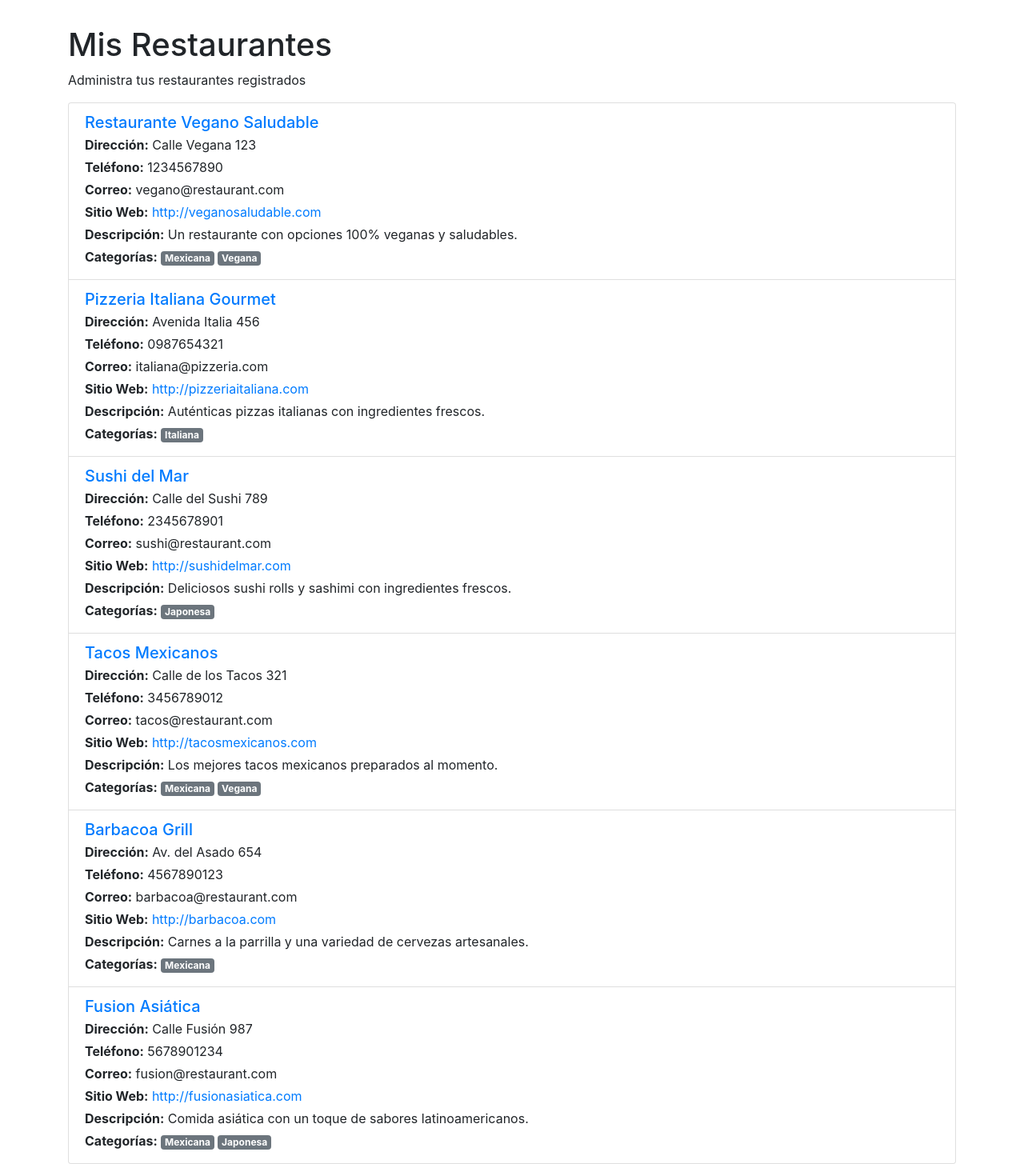
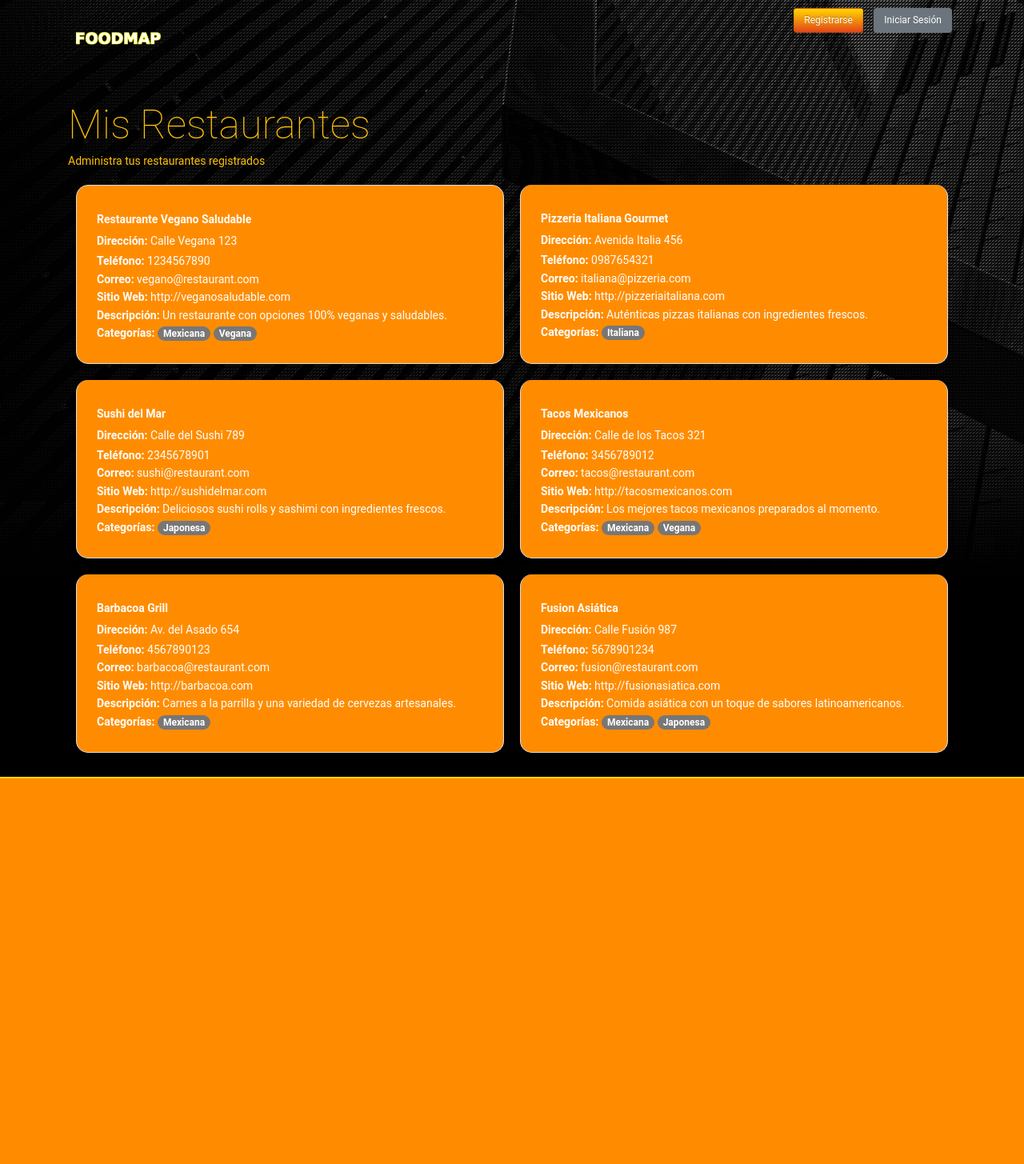
Before and after one commit to DCC-CC4401/2024-2-CC4401-grupo-2, a Django app: template todoapp/templates/todoapp/my_restaurants.html in a window 1280 px wide. Shown: the whole page at 80% size. After the commit the page ends 973 px from the top, so only its background shows below. Run offline with Django 3.2, Linux system fonts and the light colour scheme; the template is opened without the code that fills it: values that come from a table or form of the project are taken from there, others are empty; data comes from the database, SQL or seed files in the repository; some libraries are stand-ins or nearby versions.

Commit message:
Implementación de interfaz de registro de restaurantes y mis restaurantes

```diff
--- a/todoapp/templates/todoapp/my_restaurants.html
+++ b/todoapp/templates/todoapp/my_restaurants.html
@@ -1,3 +1,4 @@
+{% load static %}
 <!DOCTYPE html>
 <html>
     <head>
@@ -6,41 +7,61 @@
         <link rel="stylesheet" href="https://stackpath.bootstrapcdn.com/bootstrap/4.5.2/css/bootstrap.min.css"
               integrity="sha384-JcKb8q3iqJ61gNV9KGb8thSsNjpSL0n8PARn9HuZOnIxN0hoP+VmmDGMN5t9UJ0Z"
               crossorigin="anonymous">
+        <!-- CSS de Flexor -->
+        <link rel="stylesheet" href="{% static 'lib/bootstrap/css/bootstrap.min.css' %}">
+        <link rel="stylesheet" href="{% static 'lib/font-awesome/css/font-awesome.min.css' %}">
+        <link rel="stylesheet" href="{% static 'css/style.css' %}">
     </head>
-<body>
-   <div class="container" style="margin-top: 2em">
-        <!-- Encabezado de la página -->
-        <div class="row">
-            <div class="col-md-10">
-                <h1>Mis Restaurantes</h1>
+<body class="page-index has-hero">
+    <div id="background-wrapper" class="buildings">
+        <!-- ======== Navegación ======== -->
+        <div id="navigation" class="wrapper">
+            <!-- Bloque de navegación del template -->
+            <div class="header">
+                <div class="header-inner container">
+                    <div class="row align-items-center">
+                        <div class="col-md-8">
+                            <a class="navbar-brand" href="{% url 'restaurant_list' %}" title="Home">
+                                <img src="{% static 'img/logo.png' %}" alt="FoodMap Logo" class="logo-img" style="height: 50px;">
+                            </a>
                         </div>
-            <div class="col-xs-1">
+                        <div class="col-md-4 text-right">
+                            <ul class="list-inline user-menu">
                                 {% if user.is_authenticated %}
                                     {% if user.tipo == "Propietario" %}
-                        <!-- Botones para acciones del propietario -->
-                        <a class="badge badge-primary" href="{% url 'register_restaurant' %}">Añadir un restaurante</a>
-                        <a class="badge badge-primary" href="{% url 'restaurant_list' %}">Volver a la lista de restaurantes</a>
-                        <a class="badge badge-secondary" href="{% url 'logout' %}">Cerrar Sesión</a>
+                                        <li><a class="btn btn-primary" href="{% url 'my_restaurants' %}">Mis restaurantes</a></li>
+                                        <li><a class="btn btn-primary" href="{% url 'register_restaurant' %}">Añadir un restaurante</a></li>
                                     {% endif %}
+                                    <li><a class="btn btn-secondary" href="{% url 'logout' %}">Cerrar Sesión</a></li>
+                                {% else %}
+                                    <li><a class="btn btn-primary" href="{% url 'register_user' %}">Registrarse</a></li>
+                                    <li><a class="btn btn-secondary" href="{% url 'login' %}">Iniciar Sesión</a></li>
                                 {% endif %}
+                            </ul>
+                        </div>
+                    </div>
+                </div>
             </div>
         </div>
 
-        <p class="tagline">Administra tus restaurantes registrados</p>
+        <!-- Contenido principal -->
+        <div class="container mt-5 flex-grow-1">
+            <h1 style="color: #ffc107;">Mis Restaurantes</h1>
+            <p class="tagline" style="color: #ffc107;">Administra tus restaurantes registrados</p>
 
             <!-- Lista de restaurantes -->
-        <div class="list-group mt-3">
+            <div class="list-group mt-3 d-flex flex-row flex-wrap justify-content-start">
                 {% for restaurant in restaurants %}
-                <div class="list-group-item">
-                    <h5 class="mb-1">
-                        <a href="{% url 'restaurant_detail' restaurant.id %}">
+                    <div class="list-group-item" style="flex: 1 1 calc(50% - 20px); background-color: #ff8c00; padding: 25px; border-radius: 15px; color: white; box-shadow: 0 4px 8px rgba(0, 0, 0, 0.1); margin: 10px;">
+                        <h5 class="mb-3" style="font-weight: bold;">
+                            <a href="{% url 'restaurant_detail' restaurant.id %}" style="color: white;">
                                 {{ restaurant.name }}
                             </a>
                         </h5>
-                    <p class="mb-1"><strong>Dirección:</strong> {{ restaurant.address }}</p>
+                        <p class="mb-2"><strong>Dirección:</strong> {{ restaurant.address }}</p>
                         <p class="mb-1"><strong>Teléfono:</strong> {{ restaurant.phone }}</p>
                         <p class="mb-1"><strong>Correo:</strong> {{ restaurant.email }}</p>
-                    <p class="mb-1"><strong>Sitio Web:</strong> <a href="{{ restaurant.website }}">{{ restaurant.website }}</a></p>
+                        <p class="mb-1"><strong>Sitio Web:</strong> <a href="{{ restaurant.website }}" style="color: white;">{{ restaurant.website }}</a></p>
                         <p class="mb-1"><strong>Descripción:</strong> {{ restaurant.description }}</p>
                         <p class="mb-1"><strong>Categorías:</strong>
                             {% for categoria in restaurant.categorias.all %}
@@ -49,13 +70,21 @@
                         </p>
                     </div>
                 {% empty %}
-                <p>No tienes restaurantes registrados aún.</p>
+                    <p class="tagline" style="color: #ffc107;">No tienes restaurantes registrados aún.</p>
                 {% endfor %}
             </div> <!-- Fin de la lista -->
+        </div>
+    </div>
 
-    </div><!-- container -->
-
-
-<script src="https://ajax.googleapis.com/ajax/libs/jquery/3.2.1/jquery.min.js"></script>
+    <!-- Scripts -->
+    <script src="{% static 'lib/jquery/jquery.min.js' %}"></script>
+    <script src="{% static 'lib/bootstrap/js/bootstrap.min.js' %}"></script>
+<script>
+    document.addEventListener("DOMContentLoaded", function() {
+        const backgroundWrapper = document.getElementById('background-wrapper');
+        backgroundWrapper.style.height = 'auto';
+        backgroundWrapper.style.minHeight = '100vh';
+    });
+</script>
 </body>
 </html>
```
Also changed, not shown: todoapp/templates/todoapp/register_restaurant.html (+47 -5 lines). Lines whose indentation alone changed are shown as unchanged.
